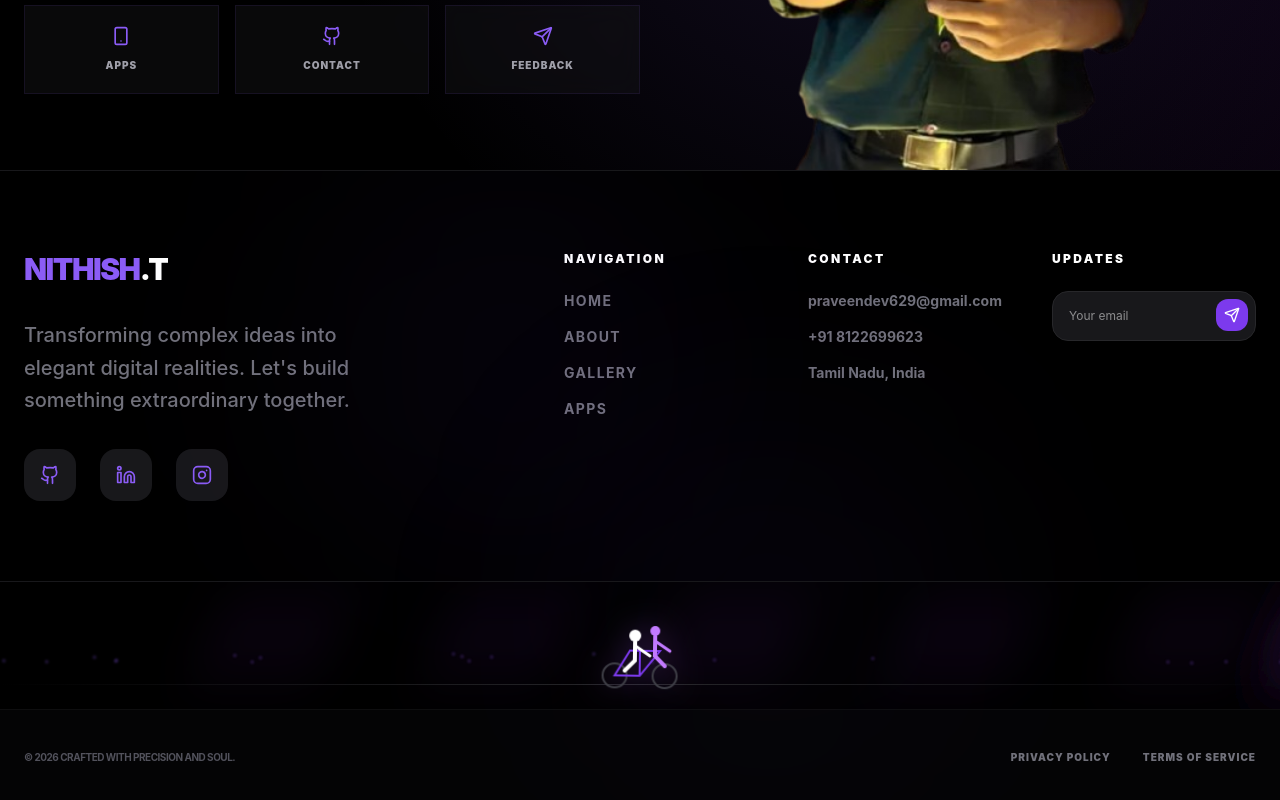
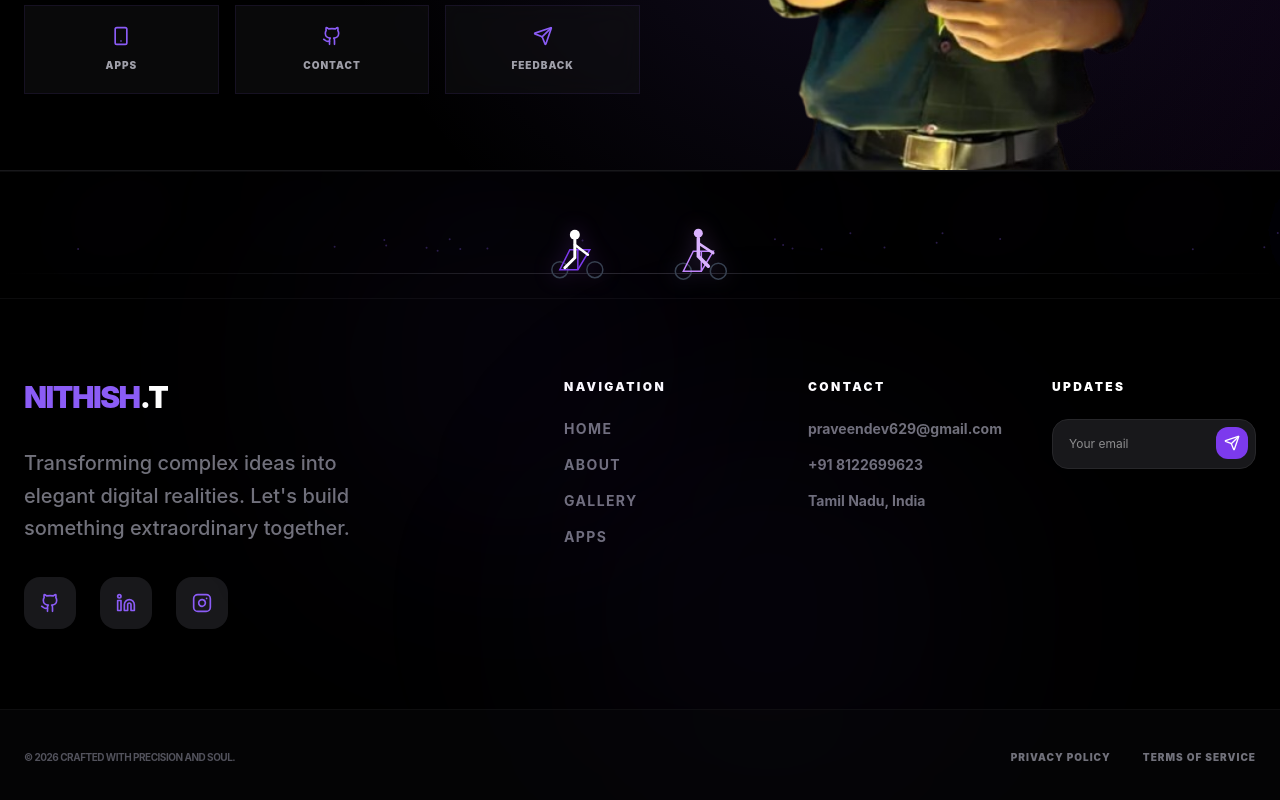
Before and after one commit to Praveendev629/nithish-portfolio, a React (Vite) app: page / in a window 1280 px wide. Shown: the part 630-1430 px from the top of the page. Built offline with nearby package versions, Linux system fonts and the light colour scheme.

Commit message:
footer changed

```diff
--- a/src/App.jsx
+++ b/src/App.jsx
@@ -460,23 +460,23 @@ const Gallery = ({ onBack }) => {
 
 const CyclingAnimation = () => {
   return (
-    <div className="relative w-full h-32 overflow-hidden border-t border-zinc-900 bg-black/50">
+    <div className="relative w-full h-32 overflow-hidden bg-black/50 border-y border-zinc-900/50">
       {/* Moving Tree Shadows */}
       <div className="absolute inset-0 flex">
-        {[...Array(10)].map((_, i) => (
+        {[...Array(12)].map((_, i) => (
           <motion.div
             key={i}
             initial={{ x: '100vw' }}
             animate={{ x: '-20vw' }}
             transition={{
-              duration: 8,
+              duration: 7,
               repeat: Infinity,
-              delay: i * 1.2,
+              delay: i * 0.8,
               ease: "linear"
             }}
-            className="absolute top-0 w-32 h-full"
+            className="absolute top-0 w-32 h-full opacity-30"
           >
-            <div className="w-full h-full bg-gradient-to-b from-purple-900/5 via-purple-900/10 to-transparent skew-x-[-20deg] blur-xl" />
+            <div className="w-full h-full bg-gradient-to-b from-purple-900/10 via-purple-600/5 to-transparent skew-x-[-15deg] blur-2xl" />
           </motion.div>
         ))}
       </div>
@@ -484,58 +484,78 @@ const CyclingAnimation = () => {
       {/* Road line */}
       <div className="absolute bottom-6 left-0 w-full h-[1px] bg-gradient-to-r from-transparent via-zinc-800 to-transparent" />
 
-      {/* Boy and Girl Cycling */}
+      {/* Separated Cyclers Container */}
+      <div className="relative h-full flex items-end justify-center pb-4 max-w-4xl mx-auto w-full">
+
+        {/* Boy Cycler */}
         <motion.div
           animate={{
-          y: [0, -4, 0],
-          rotate: [0, -1, 1, 0]
+            y: [0, -3, 0],
+            x: [0, 5, 0]
           }}
           transition={{
-          duration: 1.5,
+            duration: 1.2,
             repeat: Infinity,
             ease: "easeInOut"
           }}
-        className="absolute bottom-4 left-1/2 -translate-x-1/2 z-10"
+          className="relative z-10 mr-12"
         >
-        <svg width="120" height="80" viewBox="0 0 120 80" className="drop-shadow-[0_0_15px_rgba(168,85,247,0.4)]">
-          {/* Bicycle Wheels */}
-          <circle cx="35" cy="65" r="12" fill="none" stroke="currentColor" strokeWidth="2" className="text-zinc-700" />
-          <circle cx="85" cy="65" r="12" fill="none" stroke="currentColor" strokeWidth="2" className="text-zinc-700" />
-
-          {/* Bicycle Frame */}
-          <path d="M35 65 L60 65 L80 40 L50 40 Z" fill="none" stroke="currentColor" strokeWidth="2" className="text-purple-600" />
-          <path d="M60 65 L60 40" fill="none" stroke="currentColor" strokeWidth="2" className="text-purple-600" />
-
-          {/* Boy (Back) */}
+          <svg width="80" height="60" viewBox="0 0 80 60" className="drop-shadow-[0_0_10px_rgba(168,85,247,0.3)]">
+            <circle cx="20" cy="50" r="8" fill="none" stroke="#374151" strokeWidth="1.5" />
+            <circle cx="55" cy="50" r="8" fill="none" stroke="#374151" strokeWidth="1.5" />
+            <path d="M20 50 L38 50 L50 30 L30 30 Z" fill="none" stroke="#7C3AED" strokeWidth="1.5" />
+            <path d="M38 50 L38 30" fill="none" stroke="#7C3AED" strokeWidth="1.5" />
             <g className="text-white">
-            <circle cx="55" cy="25" r="6" fill="currentColor" /> {/* Head */}
-            <path d="M55 31 L55 50 L45 60" stroke="currentColor" strokeWidth="4" fill="none" strokeLinecap="round" /> {/* Body & Legs */}
-            <path d="M55 35 L70 45" stroke="currentColor" strokeWidth="3" fill="none" strokeLinecap="round" /> {/* Arm */}
-          </g>
-
-          {/* Girl (Front) */}
-          <g className="text-purple-400">
-            <circle cx="75" cy="20" r="5" fill="currentColor" /> {/* Head */}
-            <path d="M75 25 L75 45 L85 55" stroke="currentColor" strokeWidth="4" fill="none" strokeLinecap="round" /> {/* Body & Legs */}
-            <path d="M75 30 L90 40" stroke="currentColor" strokeWidth="3" fill="none" strokeLinecap="round" /> {/* Arm */}
+              <circle cx="35" cy="15" r="5" fill="currentColor" />
+              <path d="M35 20 L35 38 L25 48" stroke="currentColor" strokeWidth="3" fill="none" strokeLinecap="round" />
+              <path d="M35 25 L48 35" stroke="currentColor" strokeWidth="2.5" fill="none" strokeLinecap="round" />
             </g>
           </svg>
         </motion.div>
 
+        {/* Girl Cycler */}
+        <motion.div
+          animate={{
+            y: [0, -5, 0],
+            x: [0, -4, 0]
+          }}
+          transition={{
+            duration: 1.4,
+            repeat: Infinity,
+            ease: "easeInOut",
+            delay: 0.2
+          }}
+          className="relative z-10"
+        >
+          <svg width="80" height="60" viewBox="0 0 80 60" className="drop-shadow-[0_0_10px_rgba(192,132,252,0.3)]">
+            <circle cx="20" cy="50" r="8" fill="none" stroke="#374151" strokeWidth="1.5" />
+            <circle cx="55" cy="50" r="8" fill="none" stroke="#374151" strokeWidth="1.5" />
+            <path d="M20 50 L38 50 L50 30 L30 30 Z" fill="none" stroke="#C084FC" strokeWidth="1.5" />
+            <path d="M38 50 L38 30" fill="none" stroke="#C084FC" strokeWidth="1.5" />
+            <g className="text-purple-300">
+              <circle cx="35" cy="12" r="4.5" fill="currentColor" />
+              <path d="M35 17 L35 35 L45 45" stroke="currentColor" strokeWidth="3.5" fill="none" strokeLinecap="round" />
+              <path d="M35 22 L50 32" stroke="currentColor" strokeWidth="2.5" fill="none" strokeLinecap="round" />
+            </g>
+          </svg>
+        </motion.div>
+
+      </div>
+
       {/* Particle dust */}
-      <div className="absolute inset-0">
-        {[...Array(20)].map((_, i) => (
+      <div className="absolute inset-0 pointer-events-none">
+        {[...Array(25)].map((_, i) => (
           <motion.div
             key={i}
-            initial={{ x: '100vw', y: 70 + Math.random() * 10 }}
+            initial={{ x: '100vw', y: 60 + Math.random() * 20 }}
             animate={{ x: '-10vw' }}
             transition={{
-              duration: Math.random() * 3 + 2,
+              duration: Math.random() * 2 + 1.5,
               repeat: Infinity,
-              delay: Math.random() * 5,
+              delay: Math.random() * 4,
               ease: "linear"
             }}
-            className="absolute w-1 h-1 bg-purple-500/20 rounded-full blur-[1px]"
+            className="absolute w-0.5 h-0.5 bg-purple-500/30 rounded-full blur-[0.5px]"
           />
         ))}
       </div>
@@ -770,12 +790,14 @@ const App = () => {
         </AnimatePresence>
       </main>
 
-      <footer className="pt-20 border-t border-zinc-900 bg-black mt-auto relative overflow-hidden">
+      <footer className="border-t border-zinc-900 bg-black mt-auto relative overflow-hidden">
+        <CyclingAnimation />
+
         {/* Decorative elements */}
         <div className="absolute top-0 left-1/4 w-96 h-96 bg-purple-600/5 rounded-full blur-[120px] pointer-events-none" />
         <div className="absolute bottom-0 right-1/4 w-96 h-96 bg-purple-600/5 rounded-full blur-[120px] pointer-events-none" />
 
-        <div className="container mx-auto px-6 mb-20">
+        <div className="container mx-auto px-6 py-20">
           <div className="grid grid-cols-1 md:grid-cols-12 gap-16 items-start">
             <div className="md:col-span-5 space-y-8">
               <div className="text-3xl font-black text-purple-500 tracking-tighter">NITHISH<span className="text-white">.T</span></div>
@@ -824,8 +846,6 @@ const App = () => {
           </div>
         </div>
 
-        <CyclingAnimation />
-
         <div className="py-10 border-t border-zinc-900/50 px-6 bg-zinc-950/50 relative z-20">
           <div className="container mx-auto flex flex-col md:flex-row justify-between items-center gap-6">
             <p className="text-zinc-600 font-bold uppercase tracking-tighter text-[10px]">© 2026 Crafted with precision and soul.</p>
```
Lines whose indentation alone changed are shown as unchanged.
